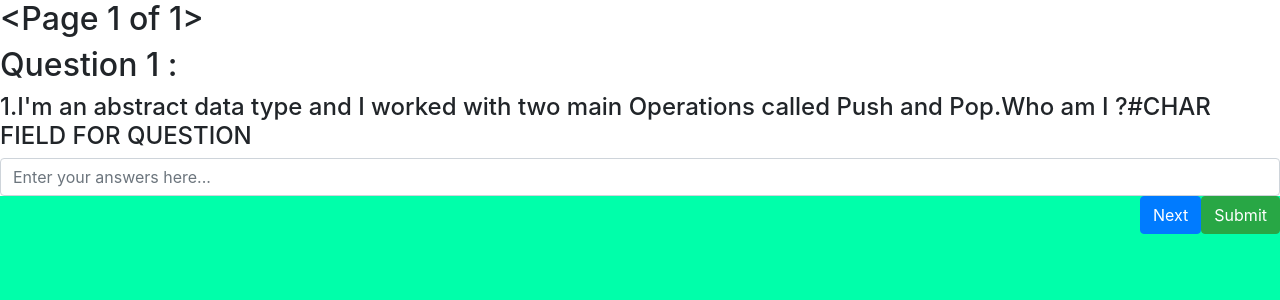
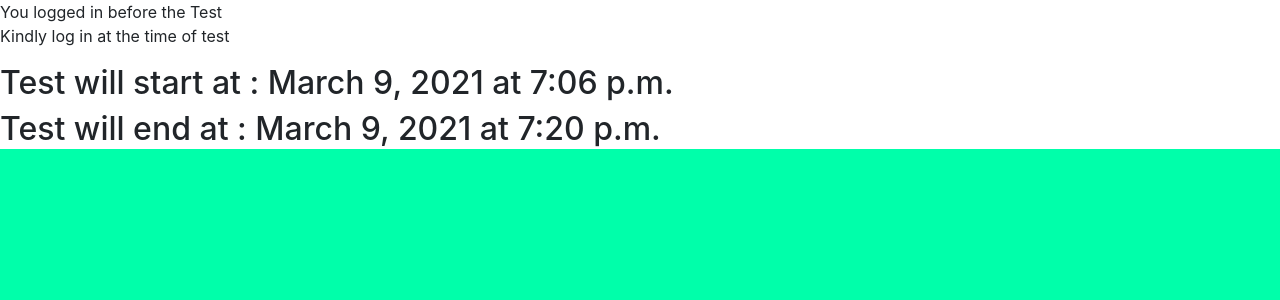
Before and after one commit to Kamaruddheen/cs-event, a Django app: page /events/codetreasure/finals/binaryhunt/ in a window 1280 px wide. Shown: the top 300 px of the page. Run offline with Django 3.2, Linux system fonts and the light colour scheme; data comes from the database, SQL or seed files in the repository; both versions use the stored data as it was after the commit; some libraries are stand-ins or nearby versions.

Commit message:
codetreasure timing completed

```diff
--- a/csevent/codetreasure/urls.py
+++ b/csevent/codetreasure/urls.py
@@ -7,7 +7,6 @@ app_name = 'codetreasure'
 urlpatterns = [
     #  Prelims
     path('prelims/', prelm_question, name='prelims'),
-    path('prelims/status/', prelm_status, name='prelm_status'),
     #  Finals
     # Code Shuffle
     path('finals/codeshuffle/', final_code_shuffle_function,
@@ -19,8 +18,8 @@ urlpatterns = [
     path('finals/binaryhunt/', final_binary_function,
          name='final_binary_function'),
     # Test Final Message
-    path('finals/status/', last_binary_question,
-         name='last_binary_question'),
+    path('finals/status/', last_question,
+         name='last_question'),
     # Exit Test
     path('notallowed/', exit_test, name="exit_test"),
 
--- a/csevent/codetreasure/views.py
+++ b/csevent/codetreasure/views.py
@@ -1,14 +1,15 @@
 from django.shortcuts import render, get_object_or_404
 from django.http import HttpResponse, JsonResponse
 from django.core.paginator import Paginator, EmptyPage, PageNotAnInteger
-
 from .models import *
-
+from userapp.models import test_timings,prelim_test,final_test
+import datetime
 
 def prelm_question(request):
-
-    # start & end from testtime model
-
+    #Event actual timings(date and time)
+    date_obj=get_object_or_404(test_timings,event="codetreasure",round_type="preliminary")
+    start=date_obj.start
+    end=date_obj.end
     if request.method == "POST":
         student = request.user
         q_id = request.POST.get('q_id', 'something wrong')
@@ -21,68 +22,125 @@ def prelm_question(request):
                 status = True
             else:
                 status = False
-            obj = Stud_Res_CodeTreasure_Prelm.objects.create(
+
+            #Before sumitting the answer this if checks whether the time exceeds or not
+            current_time_during_submit=datetime.datetime.now()
+            if start<=current_time_during_submit and current_time_during_submit<=end:
+                obj = Stud_Res_CodeTreasure_Prelm.objects.create(
                 student=student, question=question, user_answer=user_answer, status=status)
-            return JsonResponse({'save': "completed"})
+                return JsonResponse({'save': "completed"})
+            else:
+                return JsonResponse({'save':'after'})
+
     else:
-        # testtime model
-        # if start >= now() <= end:
-        # prelims test model udpate(starting time, attended, test_status)
+        #Current date and time
+        current=datetime.datetime.now()
+        if start>current:
+            return render(request,'show_test.html',{'start':start,'end':end,'status':'before'})
+            #status = True indicates test still exist
+        elif start<=current and current<=end:
+            current_user_obj=get_object_or_404(prelim_test,Student=request.user)
+            #Update prelim_test model for the particular user
+            if current_user_obj.test_status=="not_started":
+                prelim_test.objects.filter(Student=request.user).update(start=datetime.datetime.now(),test_status='started',attended=True)
+            elif current_user_obj.test_status=="cheated":
+                return HttpResponse('cheated')
 
-        page_no = request.GET.get('page', 1)
-        question_set = question_model.objects.all()
-        pages = Paginator(question_set, 1)
+            page_no = request.GET.get('page', 1)
+            question_set = question_model.objects.all().order_by('id')
+            pages = Paginator(question_set, 1)
 
-        try:
-            page = pages.page(page_no)
-        except EmptyPage:
-            page = pages.page(pages.num_pages)
-        except PageNotAnInteger:
-            page = pages.page(1)
+            try:
+               page = pages.page(page_no)
+            except EmptyPage:
+               page = pages.page(pages.num_pages)
+            except PageNotAnInteger:
+               page = pages.page(1)
 
-        # elif now <= start:
-        # else
-        # test finished
+            context = {
+            'page': page, 'pages': pages
+            }
+            return render(request, 'codetreasure/prelm_question.html', context=context)
+        elif end<current:
+            #test = False indicates test has completed already
+            return render(request,'show_test.html',{'start':start,'end':end,'status':'after'})
+        else:
+            return HttpResponse("something wrong sorry for the inconvenience")
 
-        context = {
-            'page': page, 'pages': pages
-        }
-        # questions_list = question_model.objects.all().order_by('?')
-        return render(request, 'codetreasure/prelm_question.html', context=context)
+
 
 
 def final_code_shuffle_function(request):
+    #Event actual timings(date and time)
+    date_obj=get_object_or_404(test_timings,event="codetreasure",round_type="final")
+    start=date_obj.start
+    end=date_obj.end
+
     if request.method == "POST":
         student = request.user
         question = get_object_or_404(
             final_code_shuffle_relation, id=request.POST.get('q_id', 'something wrong'))
+
+        #Checks whether this question is already entered by the user
         if final_answer_relation.objects.filter(student=student, final_code_shuffle_question=question).exists():
             return JsonResponse({'result': "already entered"})
+
         else:
             user_answer = request.POST.get('answer', 'Something wrong')
-            final_answer_relation.objects.create(
+
+            #Checks whether the time is exhausted or not before submitting the answers
+            current_time_during_submit=datetime.datetime.now()
+            if start<=current_time_during_submit and current_time_during_submit<=end:
+                obj = final_answer_relation.objects.create(
                 student=student, final_code_shuffle_question=question, user_answer=user_answer)
-            return JsonResponse({'result': 'success'})
+                return JsonResponse({'result': "completed"})
+            else:
+                return JsonResponse({'result':'after'})
 
-    page_no = request.GET.get('page', 1)
-    question_set = final_code_shuffle_relation.objects.all()
-    pages = Paginator(question_set, 1)
+    else:
+        #Current time the finalists clicked the event
+        current=datetime.datetime.now()
+        #Checking if they before start the test
+        if start>current:
+            return render(request,'show_test.html',{'start':start,'end':end,'status':'before'})
 
-    try:
-        page = pages.page(page_no)
-    except EmptyPage:
-        page = pages.page(pages.num_pages)
-    except PageNotAnInteger:
-        page = pages.page(1)
+        elif start<=current and current<=end:
+            current_user_obj=get_object_or_404(final_test,student=request.user)
+            #Update final_test model for the particular user
+            if current_user_obj.test_status=="not_started":
+                final_test.objects.filter(student=request.user).update(start=datetime.datetime.now(),test_status='started',attended=True)
+            elif current_user_obj.test_status=="cheated":
+                return HttpResponse('cheated')
 
-    context = {
-        'page': page, 'pages': pages
-    }
+            page_no = request.GET.get('page', 1)
+            question_set = final_code_shuffle_relation.objects.all()
+            pages = Paginator(question_set, 1)
 
-    return render(request, 'codetreasure/final_code_shuffle.html', context=context)
+            try:
+               page = pages.page(page_no)
+            except EmptyPage:
+               page = pages.page(pages.num_pages)
+            except PageNotAnInteger:
+                page = pages.page(1)
+
+            context = {
+                'page': page, 'pages': pages
+            }
+
+            return render(request, 'codetreasure/final_code_shuffle.html', context=context)
+        elif end<current:
+            #test = False indicates test has completed already
+            return render(request,'show_test.html',{'start':start,'end':end,'status':'after'})
+        else:
+            return HttpResponse("something wrong sorry for the inconvenience")
 
 
 def final_binary_function(request):
+    #Event actual timings(date and time)
+    date_obj=get_object_or_404(test_timings,event="codetreasure",round_type="final")
+    start=date_obj.start
+    end=date_obj.end
+
     if request.method == "POST":
         student = request.user
         question = get_object_or_404(
@@ -91,25 +149,52 @@ def final_binary_function(request):
             return JsonResponse({'result': 'already entered'})
         else:
             user_answer = request.POST.get('answer', 'something wrong')
-            final_answer_relation.objects.create(
-                student=student, final_code_binary_question=question, user_answer=user_answer)
-            return JsonResponse({'result': 'success'})
+            current_time_during_submit=datetime.datetime.now()
+            if start<=current_time_during_submit and current_time_during_submit<=end:
+                final_answer_relation.objects.create(
+                    student=student, final_code_binary_question=question, user_answer=user_answer)
+                return JsonResponse({'result': 'completed'})
+            else:
+                return JsonResponse({'result':'after'})
 
-    page_no = request.GET.get('page', 1)
-    question_set = final_code_binary_question.objects.all()
-    pages = Paginator(question_set, 1)
+    else:
+        #Current time the finalists clicked the event
+        current=datetime.datetime.now()
+        #Checking if they before start the test
+        if start>current:
+            return render(request,'show_test.html',{'start':start,'end':end,'status':'before'})
+        elif start<=current and current<=end:
+            current_user_obj=get_object_or_404(final_test,student=request.user)
+            #Update final_test model for the particular user
+            if current_user_obj.test_status=="not_started":
+                final_test.objects.filter(student=request.user).update(start=datetime.datetime.now(),test_status='started',attended=True)
+            elif current_user_obj.test_status=="cheated":
+                return HttpResponse('cheated')
+            page_no = request.GET.get('page', 1)
+            question_set = final_code_binary_question.objects.all()
+            pages = Paginator(question_set, 1)
 
-    try:
-        page = pages.page(page_no)
-    except EmptyPage:
-        page = pages.page(pages.num_pages)
-    except PageNotAnInteger:
-        page = pages.page(1)
+            try:
+               page = pages.page(page_no)
+            except EmptyPage:
+               page = pages.page(pages.num_pages)
+            except PageNotAnInteger:
+               page = pages.page(1)
 
-    return render(request, 'codetreasure/final_binary.html', {'page': page, 'pages': pages})
+            return render(request, 'codetreasure/final_binary.html', {'page': page, 'pages': pages})
+        elif end<current:
+            #test = False indicates test has completed already
+            return render(request,'show_test.html',{'start':start,'end':end,'status':'after'})
+        else:
+            return HttpResponse("something wrong sorry for the inconvenience")
 
 
 def final_spot_error_function(request):
+    #Event actual timings(date and time)
+    date_obj=get_object_or_404(test_timings,event="codetreasure",round_type="final")
+    start=date_obj.start
+    end=date_obj.end
+
     if request.method == 'POST':
         student = request.user
         question = get_object_or_404(final_code_spot_error_question, id=request.POST.get(
@@ -118,34 +203,50 @@ def final_spot_error_function(request):
             return JsonResponse({'result': 'already entered'})
         else:
             user_answer = request.POST.get('answer', 'something went wrong')
-            final_answer_relation.objects.create(
-                student=student, final_code_spot_error_question=question, user_answer=user_answer)
-            return JsonResponse({'result': 'success'})
+            current_time_during_submit=datetime.datetime.now()
+            if start<=current_time_during_submit and current_time_during_submit<=end:
+                final_answer_relation.objects.create(
+                    student=student, final_code_spot_error_question=question, user_answer=user_answer)
+                return JsonResponse({'result': 'completed'})
+            else:
+                return JsonResponse({'result':'after'})
+    else:
+        #Current date with time the finalists clicked the event
+        current=datetime.datetime.now()
+        #Checking if they before start the test
+        if start>current:
+            return render(request,'show_test.html',{'start':start,'end':end,'status':'before'})
+        elif start<=current and current<=end:
+            current_user_obj=get_object_or_404(final_test,student=request.user)
+             #Update final_test model for the particular user
+            if current_user_obj.test_status=="not_started":
+                final_test.objects.filter(student=request.user).update(start=datetime.datetime.now(),test_status='started',attended=True)
+            elif current_user_obj.test_status=="cheated":
+                return HttpResponse('cheated')
+            page_no = request.GET.get('page', 1)
+            question_set = final_code_spot_error_question.objects.all()
+            pages = Paginator(question_set, 1)
 
-    page_no = request.GET.get('page', 1)
-    question_set = final_code_spot_error_question.objects.all()
-    pages = Paginator(question_set, 1)
+            try:
+               page = pages.page(page_no)
+            except EmptyPage:
+                page = pages.page(pages.num_pages)
+            except PageNotAnInteger:
+                page = pages.page(1)
 
-    try:
-        page = pages.page(page_no)
-    except EmptyPage:
-        page = pages.page(pages.num_pages)
-    except PageNotAnInteger:
-        page = pages.page(1)
+            context = {
+                'page': page, 'pages': pages
+            }
+            return render(request, 'codetreasure/final_spot_error.html', context=context)
+        elif end<current:
+            #test = False indicates test has completed already
+            return render(request,'show_test.html',{'start':start,'end':end,'status':'after'})
+        else:
+            return HttpResponse("something wrong sorry for the inconvenience")
 
-    context = {
-        'page': page, 'pages': pages
-    }
-    return render(request, 'codetreasure/final_spot_error.html', context=context)
-
-
-def last_binary_question(request):
-    return HttpResponse('Successful test completion')
-
-
-def prelm_status(request):
-    #  prelims test (end,test_status)
-
+#Final question hendling view
+def last_question(request):
+    final_test.objects.filter(student=request.user).update(end=datetime.datetime.now(),test_status='finished')
     return HttpResponse('Successful test completion')
 
 
--- a/csevent/templates/codetreasure/final_binary.html
+++ b/csevent/templates/codetreasure/final_binary.html
@@ -74,9 +74,12 @@
                             alert("You have already attended this question");
                             $('.next').removeAttr("style")
                         }
-                        else if (data['result'] == "success") {
+                        else if (data['result'] == "completed") {
                             alert("Submitted successfully")
                             $('.next').removeAttr("style")
+                        }
+                        else if(data['result']=='after'){
+                            alert("Time is over")
                         }
                     }
                 });
--- a/csevent/templates/codetreasure/final_code_shuffle.html
+++ b/csevent/templates/codetreasure/final_code_shuffle.html
@@ -87,6 +87,10 @@
                             alert("Submitted successfully")
                             $('.next').removeAttr("style")
                         }
+                        else if(data['result']=='after'){
+                            alert("Time is over")
+                            //window.close()
+                        }
                     }
                 });
             }
--- /dev/null
+++ b/csevent/templates/show_test.html
@@ -0,0 +1,13 @@
+{% extends 'base.html' %}
+{% block content %}
+{% if status == 'before' %}
+    <p>You logged in before the Test
+        <br>
+        Kindly log in at the time of test
+    </p>
+{% else %}
+    <p>Test has completed already</p>
+{% endif %}
+<h2>Test will start at : {{start.date}} at {{start.time}}</h2>
+<h2>Test will end at : {{end.date}} at {{end.time}}</h2>
+{% endblock %}
--- a/csevent/userapp/admin.py
+++ b/csevent/userapp/admin.py
@@ -31,3 +31,7 @@ class UserAdmin(DjangoUserAdmin):
 
 
 admin.site.register(StudentModel)
+
+admin.site.register(prelim_test)
+admin.site.register(final_test)
+admin.site.register(test_timings)
--- a/csevent/userapp/urls.py
+++ b/csevent/userapp/urls.py
@@ -2,7 +2,7 @@ from django.urls import path
 from django.contrib.auth import views as auth_views
 
 from .views import *
-
+app_name='user_app'
 urlpatterns = [
     path('login/', auth_views.LoginView.as_view(redirect_authenticated_user=True), name="login"),
     path('logout/', auth_views.LogoutView.as_view(), name='logout'),
```
Also changed, not shown: csevent/csevent/settings.py (+12 -7 lines), csevent/templates/codetreasure/final_spot_error.html (+5 -2 lines), csevent/templates/codetreasure/prelm_question.html (+8 -2 lines), csevent/templates/index.html (+4 -3 lines), csevent/userapp/models.py (+44 -0 lines), csevent/userapp/views.py (+14 -12 lines), csevent/db.sqlite3, csevent/media/Student_id/option2.PNG (added), csevent/media/Student_pic/option1.PNG (added), csevent/userapp/migrations/0011_auto_20210309_0000.py (added), csevent/userapp/migrations/0012_auto_20210309_1159.py (added), csevent/userapp/migrations/0013_auto_20210309_1900.py (added).
